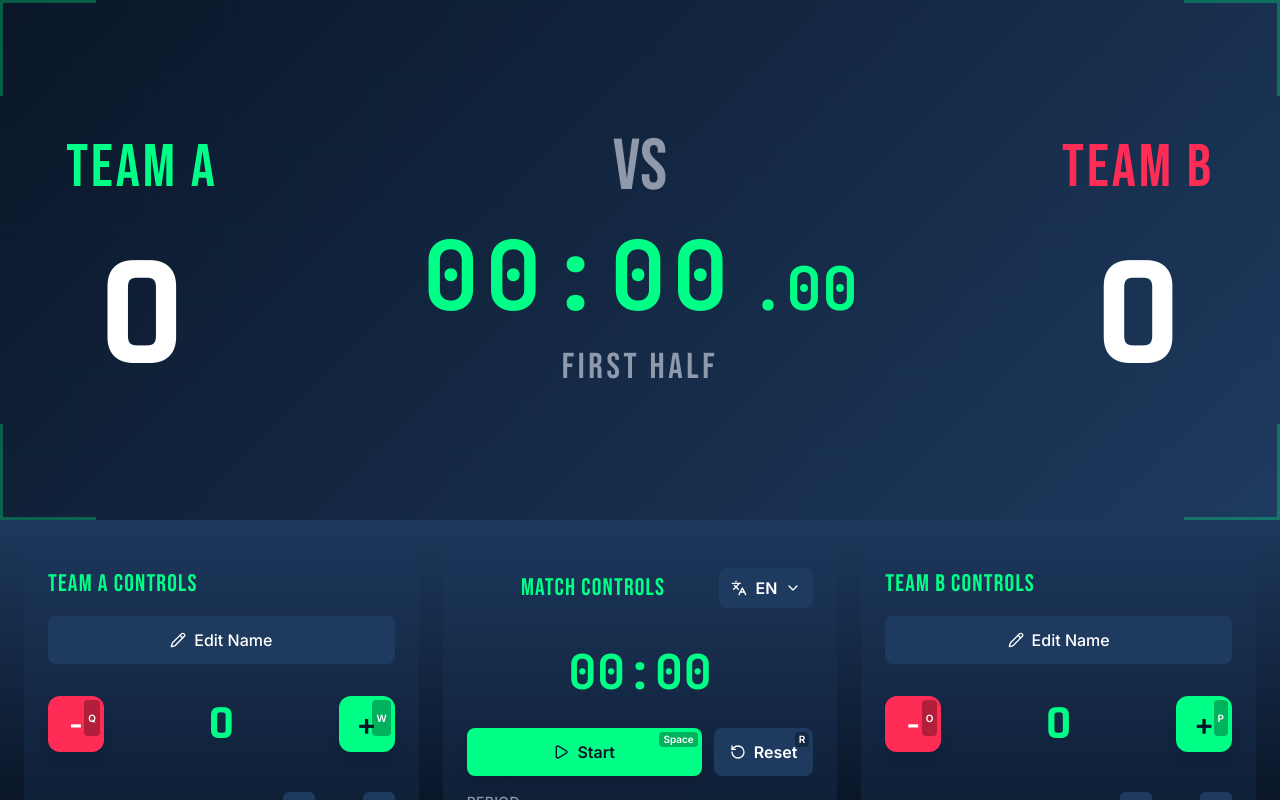
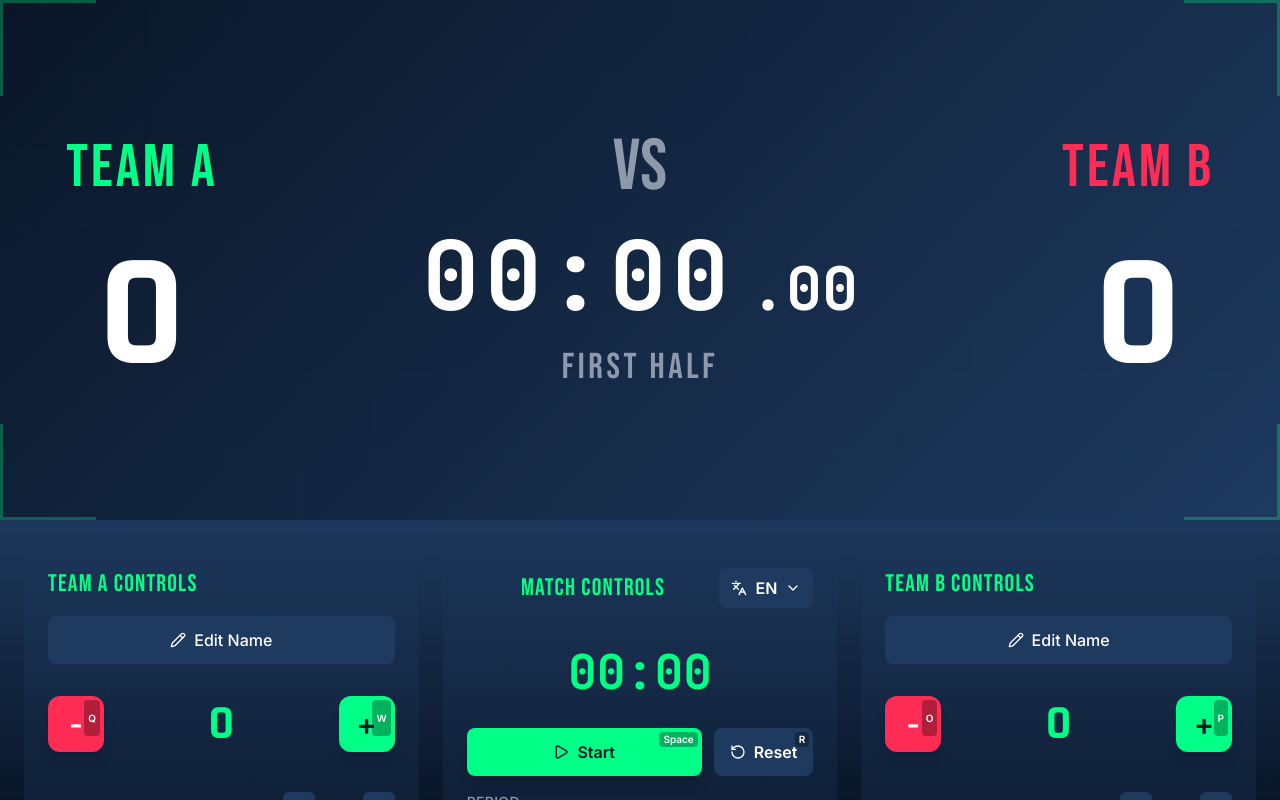
Before and after one commit to jevtasite/GoalBoard, a React (Vite) app: page / in a window 1280 px wide. Built offline with nearby package versions, Linux system fonts and the light colour scheme.

Commit message:
timer color fixes

```diff
--- a/src/CenterDisplay.jsx
+++ b/src/CenterDisplay.jsx
@@ -14,9 +14,6 @@ const CenterDisplay = ({ isMobileDevice = false, isPhone = false }) => {
     { key: 'secondHalf', label: t('secondHalf'), value: 'Second Half' },
     { key: 'extraTime', label: t('extraTime'), value: 'Extra Time' }
   ];
-
-  const isLowTime = timer.minutes < 5 && (period === t('firstHalf') || period === t('secondHalf') || period === 'First Half' || period === 'Second Half');
-  const timerColor = isLowTime ? 'text-electricMint' : 'text-white';
 
   const formatTime = (mins, secs, ms) => {
     const formattedMins = String(mins).padStart(2, '0');
@@ -49,7 +46,7 @@ const CenterDisplay = ({ isMobileDevice = false, isPhone = false }) => {
       </div>
 
       {/* Timer Display */}
-      <div className={`flex items-baseline ${timerColor} ${isPhone ? 'mb-3' : 'mb-2 md:mb-4 lg:mb-5 xl:mb-6 2xl:mb-8'}`}>
+      <div className={`flex items-baseline text-white ${isPhone ? 'mb-3' : 'mb-2 md:mb-4 lg:mb-5 xl:mb-6 2xl:mb-8'}`}>
         <span className={`font-mono ${isPhone ? 'text-5xl' : 'text-4xl md:text-6xl lg:text-7xl xl:text-8xl 2xl:text-timer'} font-bold leading-none tracking-wider`}>
           {formattedMins}:{formattedSecs}
         </span>
```
